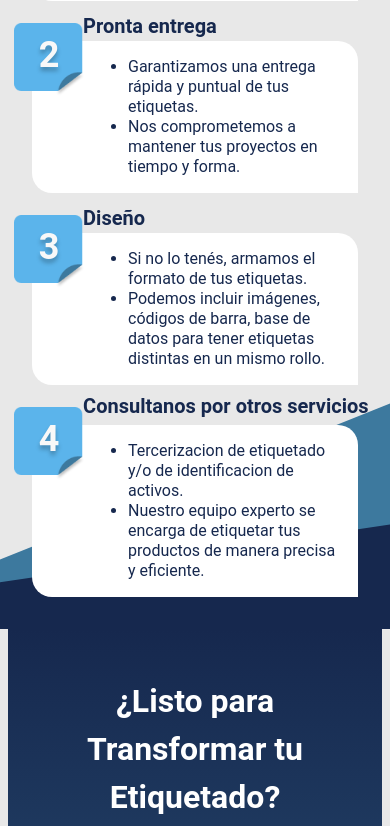
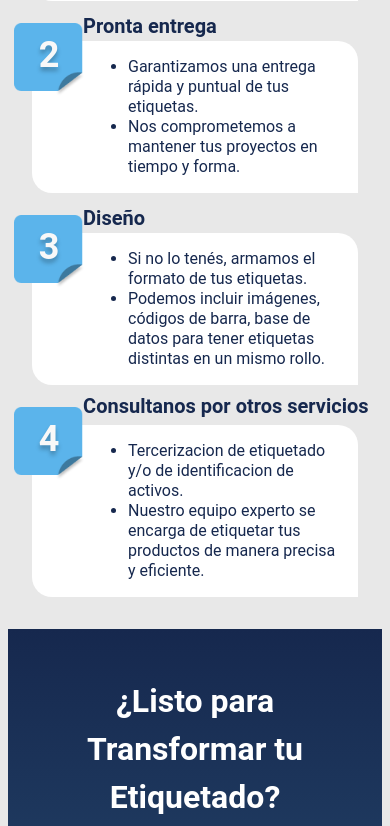
Before and after one commit to FrancoAvolio/website-etiquetalo, a React (Vite) app: page / in a window 390 px wide. Shown: the part 3835-4661 px from the top of the page. Built offline with nearby package versions, Linux system fonts and the light colour scheme.

Commit message:
triangulos de xq elegirnos

```diff
--- a/src/App.css
+++ b/src/App.css
@@ -22,6 +22,6 @@
   width: 0;
   height: 0;
   border-style: solid;
-  border-width: 0 0 150px 729px;
+  border-width: 0 0 150px 600px;
   border-color: transparent transparent #162843 transparent;
 }
--- a/src/App.jsx
+++ b/src/App.jsx
@@ -221,10 +221,10 @@ function App() {
           style={{ background:'linear-gradient(180deg, rgba(255, 255, 255, 0) 0%, #E8E8E8 31%)',}}
         >
           <ElegirnosSection />
-          <div className='z-10 relative me-0 pe-0 translate-x-[56px]'>
-            <div className=' relative p-0 inset-0'>
+          <div className='z-10 relative me-0 pe-0 sm:translate-x-[56px] p-0 hidden sm:block '>
+            <div className=' relative sm:p-0  inset-0'>
                 <div className='trianguloFondo absolute bottom-0 right-0' ></div>
-                <div className='trianguloFrente absolute bottom-0 right-0 bg-gradient-to-b mt-0 from-[#162843] to-[#3d799e]'></div>
+                <div className='trianguloFrente absolute bottom-0 right-0'></div>
 
             </div>
           </div>
```
